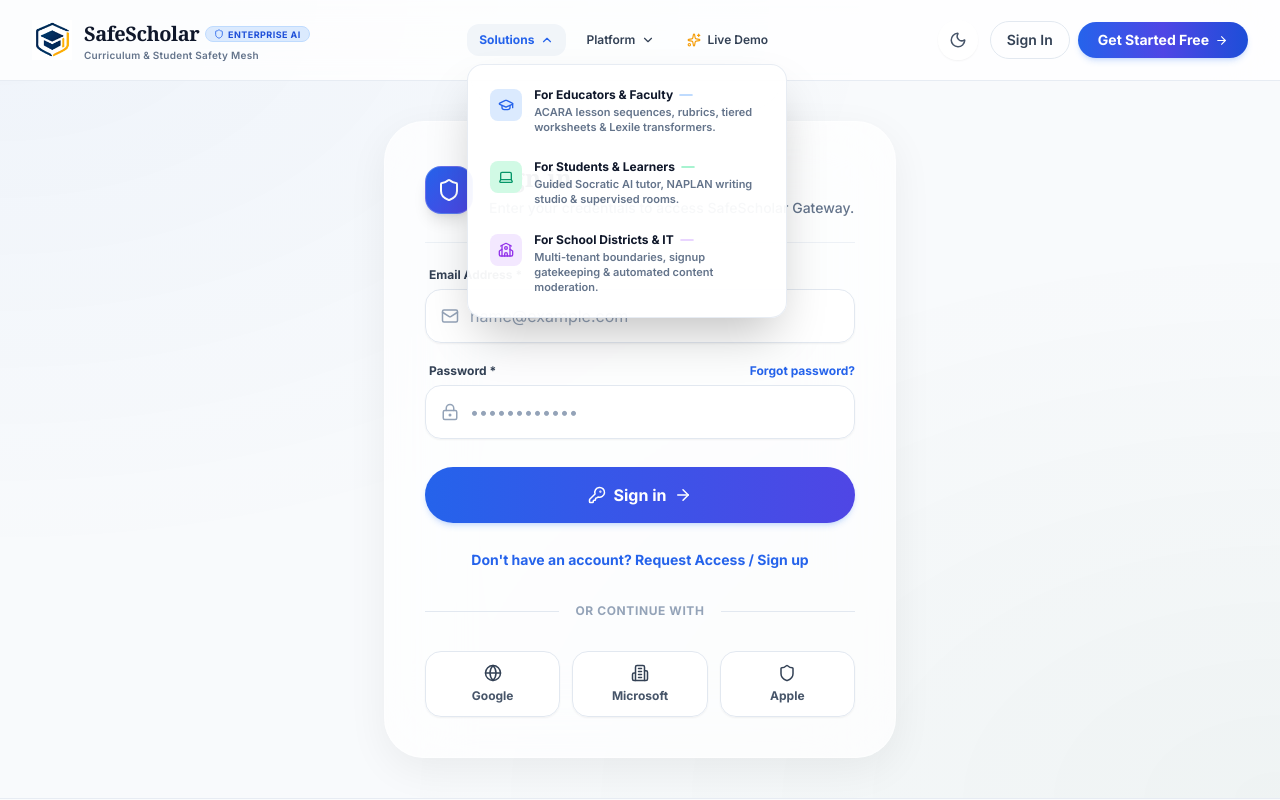
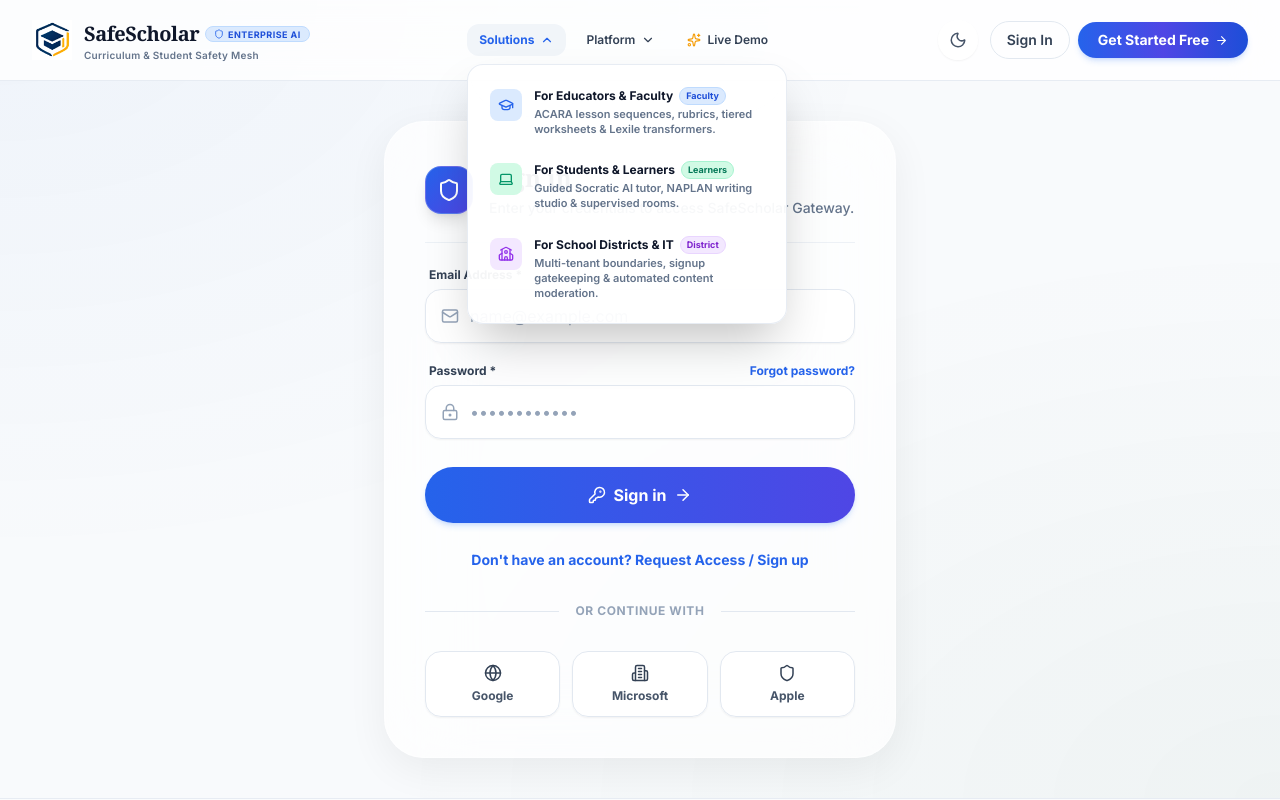
Before and after one commit to Akashat-02-Dev/SafeScholarGatewayServiceWrapper, a React (Vite) app in the folder ui/: page /login in a window 1280 px wide. Both pictures are taken after a click on the button "Solutions". Shown: the top 800 px of the page. Built offline with nearby package versions, Linux system fonts and the light colour scheme.

Commit message:
refactor(ui): remove literal color names from display text across all components

```diff
--- a/ui/src/App.tsx
+++ b/ui/src/App.tsx
@@ -69,7 +69,7 @@
   const domainMeta = {
     teacher: {
       label: 'Educator Workspace',
-      badge: 'Teacher Theme (Blue)',
+      badge: 'Educator Suite',
       sub: 'ACARA v9 Lesson Architecture, Rubrics & Differentiation',
       icon: GraduationCap,
       badgeClass: 'bg-blue-100 dark:bg-blue-950/70 text-blue-700 dark:text-blue-300 border-blue-200 dark:border-blue-800',
@@ -79,7 +79,7 @@
     },
     student: {
       label: 'Student Learning Hub',
-      badge: 'Student Theme (Green)',
+      badge: 'Student Portal',
       sub: 'Guided Socratic Inquiry, Text Leveler & Writing Studio',
       icon: Backpack,
       badgeClass: 'bg-emerald-100 dark:bg-emerald-950/70 text-emerald-700 dark:text-emerald-300 border-emerald-200 dark:border-emerald-800',
@@ -89,7 +89,7 @@
     },
     institute: {
       label: 'Institute Management Console',
-      badge: 'Institute Theme (Violet/Pink)',
+      badge: 'Institute Console',
       sub: 'District RAG Ingestion, Teacher & Student Governance',
       icon: Building2,
       badgeClass: 'bg-purple-100 dark:bg-purple-950/70 text-purple-700 dark:text-pink-300 border-purple-200 dark:border-pink-800',
@@ -99,7 +99,7 @@
     },
     superadmin: {
       label: 'Super Admin Command Deck',
-      badge: 'Super Admin (Amber)',
+      badge: 'Executive Command Deck',
       sub: 'Microservice Resilience Mesh, Custom RBAC & Multi-Tenant Trials',
       icon: Shield,
       badgeClass: 'bg-amber-100 dark:bg-amber-950/70 text-amber-800 dark:text-amber-300 border-amber-200 dark:border-amber-800',
--- a/ui/src/components/Navbar.tsx
+++ b/ui/src/components/Navbar.tsx
@@ -186,6 +186,7 @@
                       <div className="flex items-center gap-1.5 font-bold text-slate-900 dark:text-white group-hover:text-blue-600 transition-colors">
                         <span>For Educators & Faculty</span>
                         <span className="text-[9px] font-bold px-1.5 py-0.2 rounded-full bg-blue-100 dark:bg-blue-950 text-blue-700 dark:text-blue-300 border border-blue-200 dark:border-blue-800">
+                          Faculty
                         </span>
                       </div>
                       <div className="text-[11px] text-slate-500 dark:text-slate-400 leading-snug mt-0.5">
@@ -205,6 +206,7 @@
                       <div className="flex items-center gap-1.5 font-bold text-slate-900 dark:text-white group-hover:text-emerald-600 transition-colors">
                         <span>For Students & Learners</span>
                         <span className="text-[9px] font-bold px-1.5 py-0.2 rounded-full bg-emerald-100 dark:bg-emerald-950 text-emerald-700 dark:text-emerald-300 border border-emerald-200 dark:border-emerald-800">
+                          Learners
                         </span>
                       </div>
                       <div className="text-[11px] text-slate-500 dark:text-slate-400 leading-snug mt-0.5">
@@ -224,6 +226,7 @@
                       <div className="flex items-center gap-1.5 font-bold text-slate-900 dark:text-white group-hover:text-purple-600 dark:group-hover:text-pink-400 transition-colors">
                         <span>For School Districts & IT</span>
                         <span className="text-[9px] font-bold px-1.5 py-0.2 rounded-full bg-purple-100 dark:bg-purple-950 text-purple-700 dark:text-pink-300 border border-purple-200 dark:border-pink-800">
+                          District
                         </span>
                       </div>
                       <div className="text-[11px] text-slate-500 dark:text-slate-400 leading-snug mt-0.5">
@@ -473,7 +476,7 @@
                   <span>For Educators (Lesson Planning & Rubrics)</span>
                 </div>
                 <span className="text-[9px] font-bold px-1.5 py-0.5 rounded-full bg-blue-100 text-blue-700 dark:bg-blue-950 dark:text-blue-300">
-                  Blue
+                  Faculty
                 </span>
               </Link>
               <Link
@@ -486,7 +489,7 @@
                   <span>For Students (Safe Socratic Sandbox)</span>
                 </div>
                 <span className="text-[9px] font-bold px-1.5 py-0.5 rounded-full bg-emerald-100 text-emerald-700 dark:bg-emerald-950 dark:text-emerald-300">
-                  Green
+                  Learners
                 </span>
               </Link>
               <Link
@@ -499,7 +502,7 @@
                   <span>For School Districts & Administrators</span>
                 </div>
                 <span className="text-[9px] font-bold px-1.5 py-0.5 rounded-full bg-purple-100 text-purple-700 dark:bg-purple-950 dark:text-pink-300">
-                  Violet
+                  District
                 </span>
               </Link>
             </div>
--- a/ui/src/components/Sidebar.tsx
+++ b/ui/src/components/Sidebar.tsx
@@ -72,7 +72,7 @@
           </div>
         )}
 
-        {/* TEACHER SECTION (BLUE THEME) */}
+        {/* TEACHER SECTION */}
         {showTeacher && (
           <div className="flex flex-row md:flex-col gap-1 sm:gap-1.5 md:mt-2">
             <div className="hidden md:flex items-center justify-between px-3 py-1 text-[10px] font-bold uppercase tracking-wider text-blue-700 dark:text-blue-300 bg-blue-100/70 dark:bg-blue-950/50 border border-blue-200/70 dark:border-blue-800/50 rounded-lg">
@@ -81,7 +81,7 @@
                 <span>Teachers</span>
               </div>
               <span className="text-[9px] font-black px-1.5 py-0.2 rounded bg-blue-200/60 dark:bg-blue-900/60 text-blue-800 dark:text-blue-200">
-                BLUE
+                Faculty
               </span>
             </div>
             {teacherRoutes.map((route) => (
@@ -90,7 +90,7 @@
           </div>
         )}
 
-        {/* STUDENT SECTION (GREEN THEME) */}
+        {/* STUDENT SECTION */}
         {showStudent && (
           <div className="flex flex-row md:flex-col gap-1 sm:gap-1.5 md:mt-3">
             <div className="hidden md:flex items-center justify-between px-3 py-1 text-[10px] font-bold uppercase tracking-wider text-emerald-700 dark:text-emerald-300 bg-emerald-100/70 dark:bg-emerald-950/50 border border-emerald-200/70 dark:border-emerald-800/50 rounded-lg">
@@ -99,7 +99,7 @@
                 <span>Students</span>
               </div>
               <span className="text-[9px] font-black px-1.5 py-0.2 rounded bg-emerald-200/60 dark:bg-emerald-900/60 text-emerald-800 dark:text-emerald-200">
-                GREEN
+                Learners
               </span>
             </div>
             {studentRoutes.map((route) => (
@@ -108,7 +108,7 @@
           </div>
         )}
 
-        {/* INSTITUTE MANAGEMENT SECTION (VIOLET/PINK THEME) */}
+        {/* INSTITUTE MANAGEMENT SECTION */}
         {showInstitute && (
           <div className="flex flex-row md:flex-col gap-1 sm:gap-1.5 md:mt-3">
             <div className="hidden md:flex items-center justify-between px-3 py-1 text-[10px] font-bold uppercase tracking-wider text-purple-700 dark:text-pink-300 bg-purple-100/70 dark:bg-purple-950/50 border border-purple-200/70 dark:border-pink-800/50 rounded-lg">
@@ -117,7 +117,7 @@
                 <span>Institute Mgmt</span>
               </div>
               <span className="text-[9px] font-black px-1.5 py-0.2 rounded bg-purple-200/60 dark:bg-purple-900/60 text-purple-800 dark:text-pink-200">
-                VIOLET
+                District
               </span>
             </div>
             {instituteRoutes.map((route) => (
--- a/ui/src/pages/LoginPage.tsx
+++ b/ui/src/pages/LoginPage.tsx
@@ -283,7 +283,7 @@
                       <span className="w-2 h-2 rounded-full bg-emerald-500" />
                     </div>
                     <span className="text-[11px] text-slate-500 dark:text-slate-400 hidden sm:block">
-                      Green theme • Socratic AI &amp; tests
+                      Socratic AI tutors &amp; tests
                     </span>
                   </button>
 
@@ -304,7 +304,7 @@
                       <span className="w-2 h-2 rounded-full bg-blue-500" />
                     </div>
                     <span className="text-[11px] text-slate-500 dark:text-slate-400 hidden sm:block">
-                      Blue theme • Lesson planning &amp; rubrics
+                      Lesson planning &amp; rubrics
                     </span>
                   </button>
 
@@ -325,7 +325,7 @@
                       <span className="w-2 h-2 rounded-full bg-fuchsia-500" />
                     </div>
                     <span className="text-[11px] text-slate-500 dark:text-slate-400 hidden sm:block">
-                      Violet theme • Onboarding &amp; district admin
+                      Campus onboarding &amp; district admin
                     </span>
                   </button>
                 </div>
--- a/ui/src/services/roleFilterContext.tsx
+++ b/ui/src/services/roleFilterContext.tsx
@@ -19,7 +19,7 @@
   teacher: {
     name: 'Educator / Teacher',
     themeColor: 'blue',
-    badgeLabel: 'Teacher (Blue)',
+    badgeLabel: 'Educator Suite',
     gradient: 'from-blue-600 to-indigo-600',
     badgeClass: 'bg-blue-100 dark:bg-blue-950/70 text-blue-700 dark:text-blue-300 border-blue-200 dark:border-blue-800',
     borderClass: 'border-blue-200/80 dark:border-blue-900/60',
@@ -30,7 +30,7 @@
   student: {
     name: 'Student / Learner',
     themeColor: 'green',
-    badgeLabel: 'Student (Green)',
+    badgeLabel: 'Student Portal',
     gradient: 'from-emerald-600 to-teal-600',
     badgeClass: 'bg-emerald-100 dark:bg-emerald-950/70 text-emerald-700 dark:text-emerald-300 border-emerald-200 dark:border-emerald-800',
     borderClass: 'border-emerald-200/80 dark:border-emerald-900/60',
@@ -41,7 +41,7 @@
   institute: {
     name: 'Institute Management',
     themeColor: 'violet',
-    badgeLabel: 'Institute Mgmt (Violet/Pink)',
+    badgeLabel: 'Institute Console',
     gradient: 'from-purple-600 via-fuchsia-600 to-pink-600',
     badgeClass: 'bg-purple-100 dark:bg-purple-950/70 text-purple-700 dark:text-pink-300 border-purple-200 dark:border-pink-800',
     borderClass: 'border-purple-200/80 dark:border-pink-900/60',
@@ -52,7 +52,7 @@
   superadmin: {
     name: 'Super Admin',
     themeColor: 'amber',
-    badgeLabel: 'Super Admin (Amber)',
+    badgeLabel: 'Executive Command Deck',
     gradient: 'from-amber-500 via-orange-500 to-amber-600',
     badgeClass: 'bg-amber-100 dark:bg-amber-950/70 text-amber-700 dark:text-amber-300 border-amber-200 dark:border-amber-800',
     borderClass: 'border-amber-200/80 dark:border-amber-900/60',
```
Also changed, not shown: ui/src/pages/Dashboard.tsx (+6 -6 lines).
